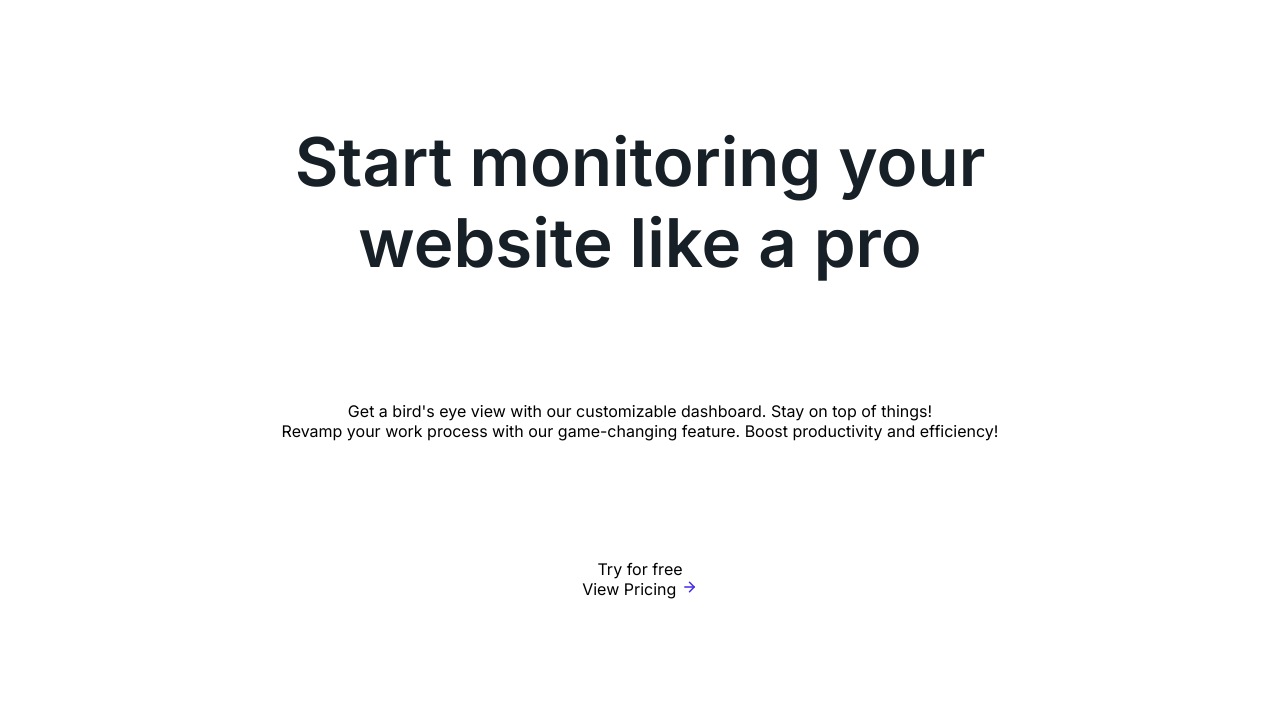
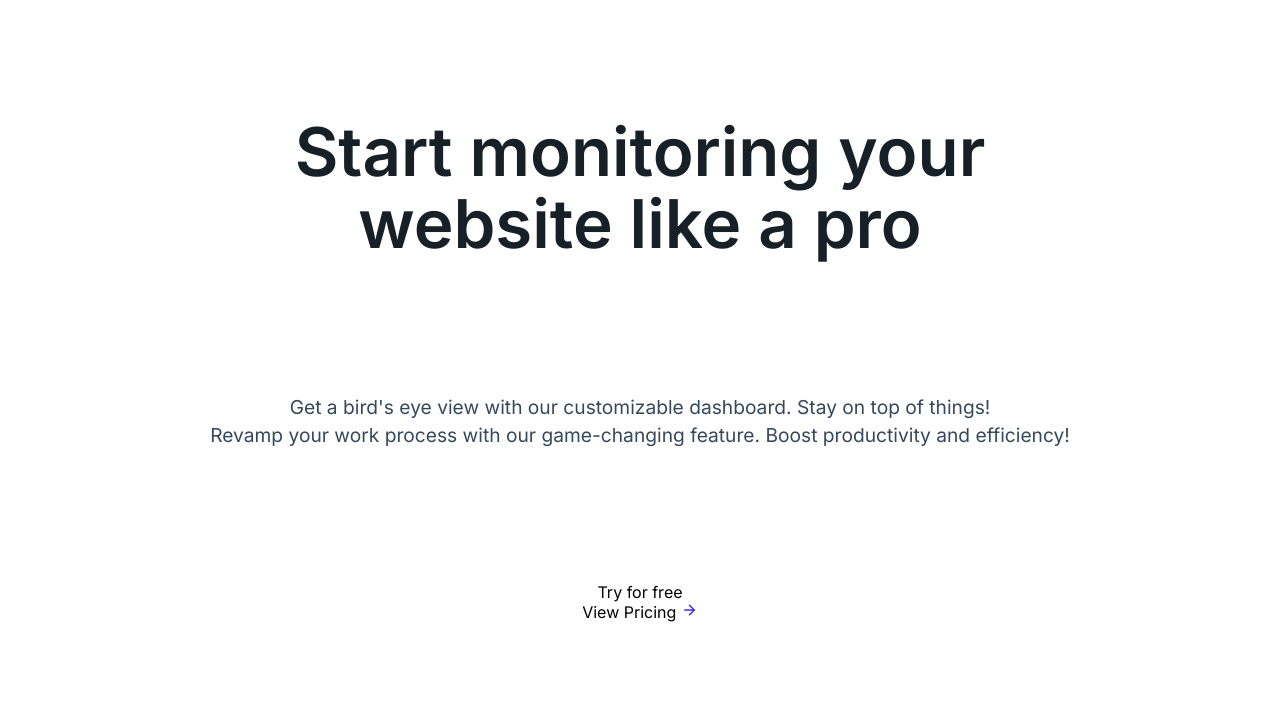
Before and after one commit to VikashPR/VF-Intro-to-web-dev, a plain HTML site: page index.html in a window 1280 px wide. Shown: the part 63-777 px from the top of the page. Drawn offline with Linux system fonts and the light colour scheme; grey boxes are pictures that could not be loaded.

Commit message:
Update font sizes and line heights in style.css

```diff
--- a/style.css
+++ b/style.css
@@ -69,4 +69,13 @@ ul{
     font-size: 4.2rem;
     font-weight: 600;
     color:#172026;
+    line-height: 72px; /* 112.5% */
 }
+
+.hero__desc{
+    font-size: 1.2rem;
+    font-weight: 400;
+    color:#36485C;
+    margin: 24px 0;
+    line-height: 28px;
+}
```
